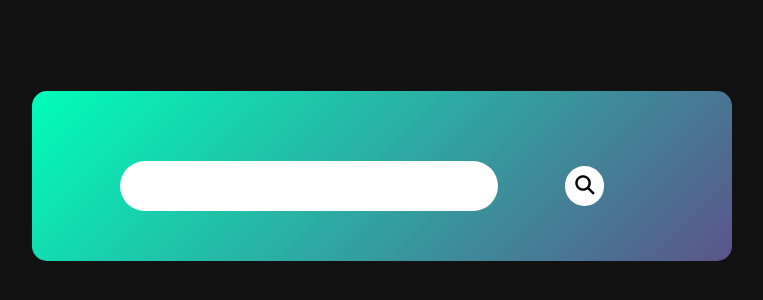
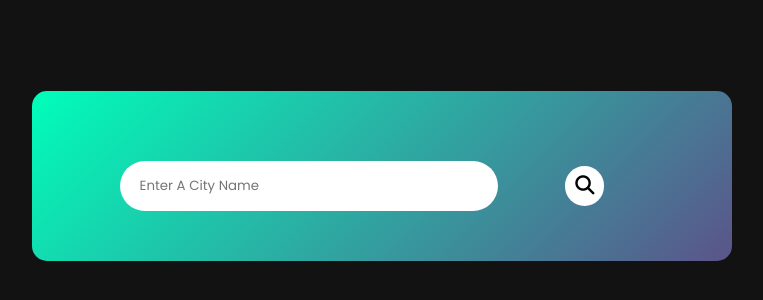
Before and after one commit to MMI-Apon/Weather-App, a plain HTML site: page index.html in a window 1280 px wide. Shown: the part 224-524 px from the top of the page, without its empty margins (258-1021 px from the left). Drawn offline with Linux system fonts and the light colour scheme.

Commit message:
added place holder to searchbox

```diff
--- a/index.html
+++ b/index.html
@@ -19,7 +19,7 @@
 <body>
     <main id="main">
         <section id="inp">
-            <input type="text" id="search-box">
+            <input type="text" id="search-box" placeholder="enter a city name">
             <i id="search" class="fa-solid fa-magnifying-glass"></i>
         </section>
         <section id="result">
```
